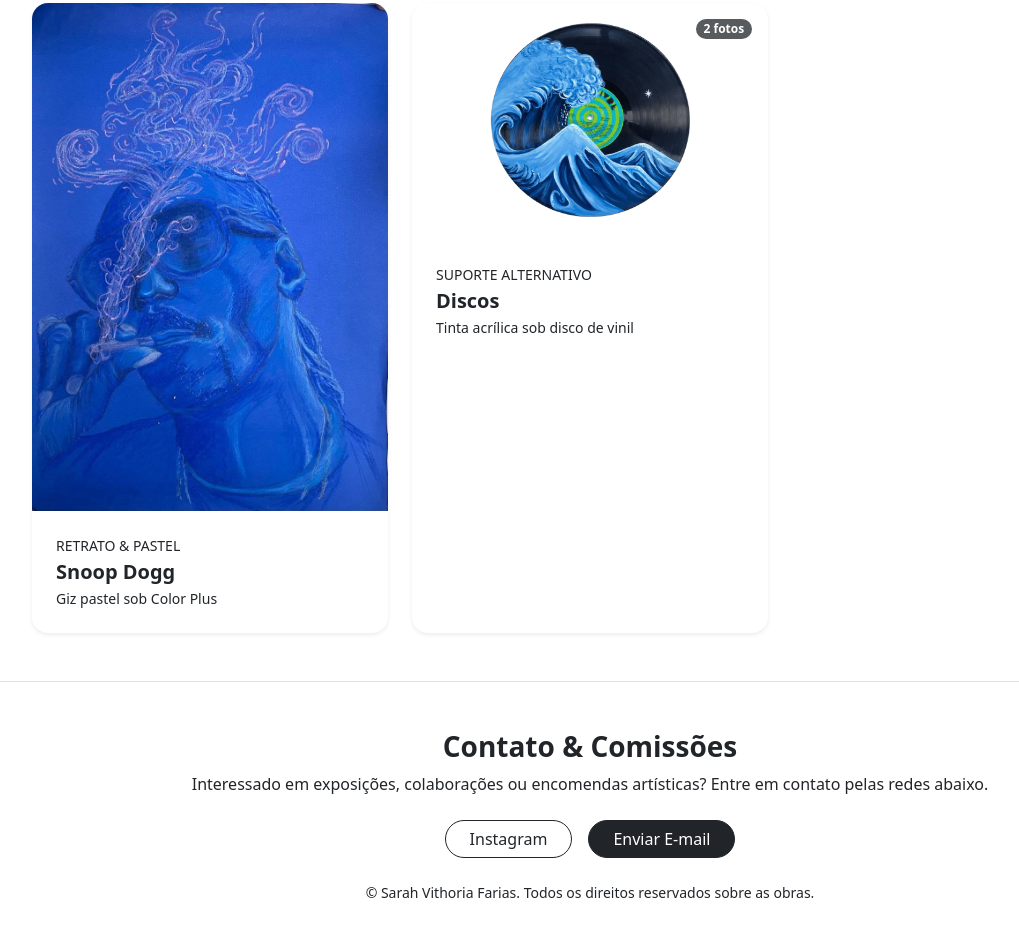
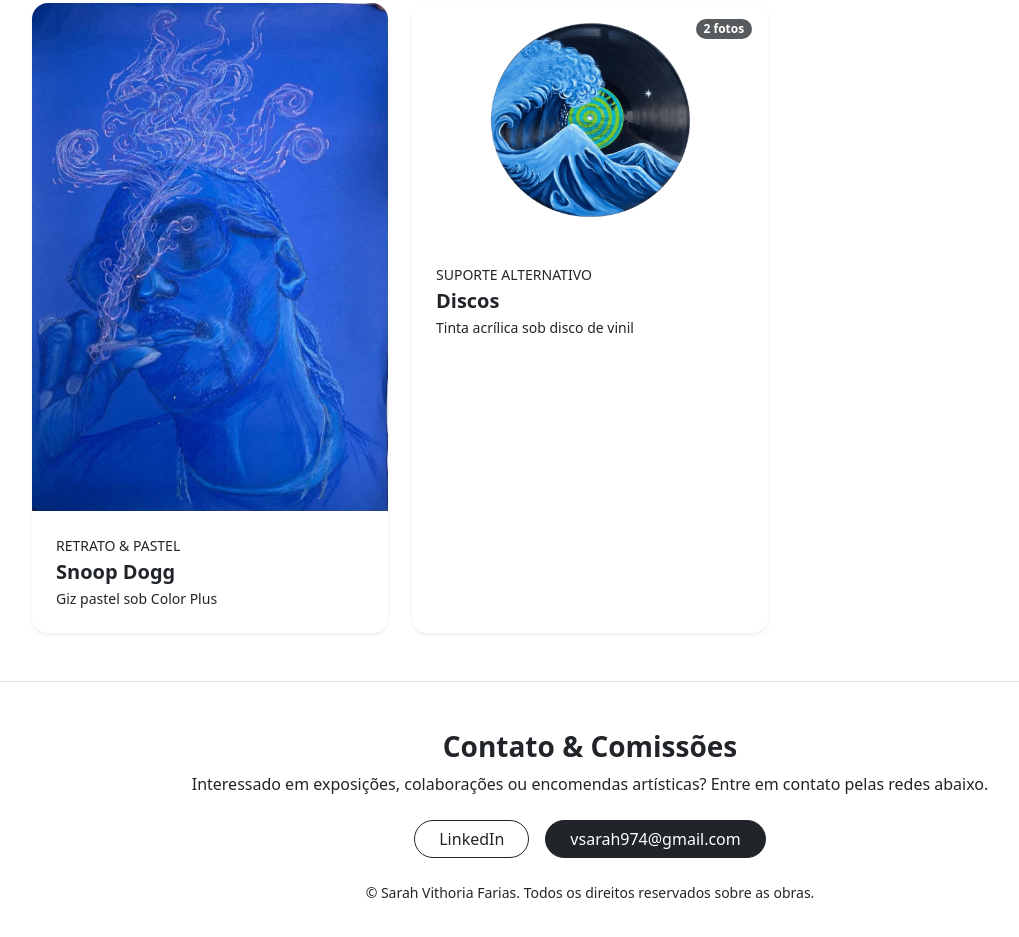
Before and after one commit to jdavi-sc/portfolio-sarah-farias, a plain HTML site: page index.html in a window 1280 px wide. Shown: the part 2157-3094 px from the top of the page, without its empty margins (50-1069 px from the left). Drawn offline with nearby package versions, Linux system fonts and the light colour scheme.

Commit message:
feat: adiciona as informações de contato via email e linkedin

```diff
--- a/index.html
+++ b/index.html
@@ -298,12 +298,12 @@
                 Interessado em exposições, colaborações ou encomendas artísticas? Entre em contato pelas redes abaixo.
             </p>
             <div class="d-flex justify-content-center flex-wrap gap-3 mb-4">
-                <a href="https://instagram.com/" target="_blank" rel="noopener noreferrer"
-                    class="btn btn-outline-dark rounded-pill px-4">
-                    Instagram
+                <a href="https://www.linkedin.com/in/sarah-vithoria-farias-3789b132b" target="_blank"
+                    rel="noopener noreferrer" class="btn btn-outline-dark rounded-pill px-4">
+                    LinkedIn
                 </a>
-                <a href="mailto:contato@exemplo.com" class="btn btn-dark rounded-pill px-4">
-                    Enviar E-mail
+                <a href="mailto:vsarah974@gmail.com" class="btn btn-dark rounded-pill px-4">
+                    vsarah974@gmail.com
                 </a>
             </div>
             <p class="small text-muted-ink mb-0">
```
